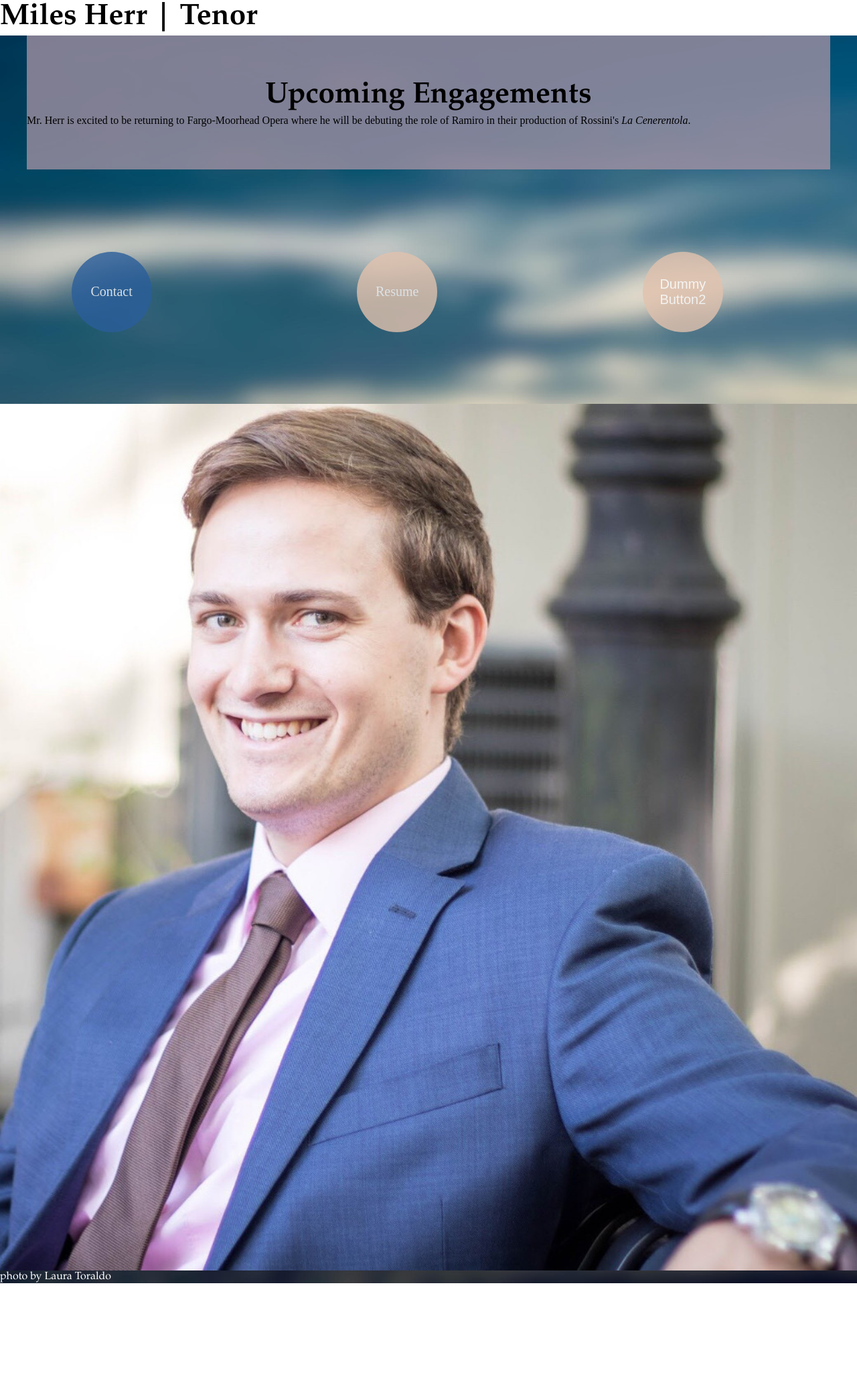
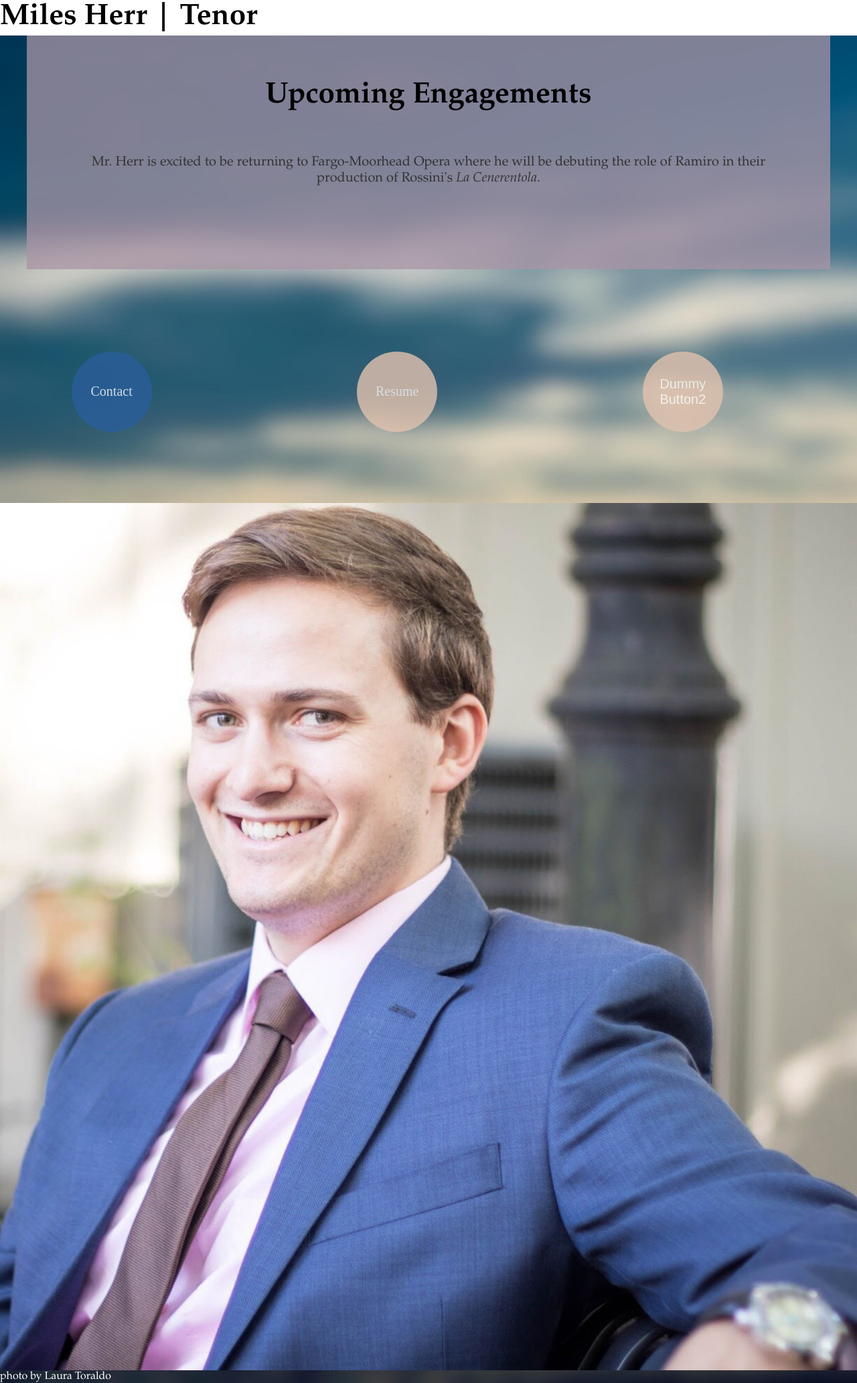
Before and after one commit to leemlb06pmi/leemlb06pmi.github.io, a Jekyll site: the page built from index.html, in a window 1280 px wide. Shown: the whole page at 67% size. Built offline with Jekyll 4.4.1, drawn with Linux system fonts in a browser that asks for light colours; before the commit the page ends 1916 px from its top, so only the background shows below that.

Commit message:
Update index.html

```diff
--- a/index.html
+++ b/index.html
@@ -7,8 +7,7 @@
 		<div class = "column right" >
 			<blockquote class="home_oppo">
 				<h1>Upcoming Engagements</h1>
-				<span>Mr. Herr is excited to be returning to Fargo-Moorhead Opera where he will be debuting the role of Ramiro in their production of Rossini's <em> La Cenerentola</em>.</span>
-				<br>
+				<p style="display:inline-block; max-width:95%; font-size:1.25em; padding:5%;">Mr. Herr is excited to be returning to Fargo-Moorhead Opera where he will be debuting the role of Ramiro in their production of Rossini's <em> La Cenerentola</em>.</p>
 			</blockquote>
 			<div class="row">
 				<div class="column mini">
```
